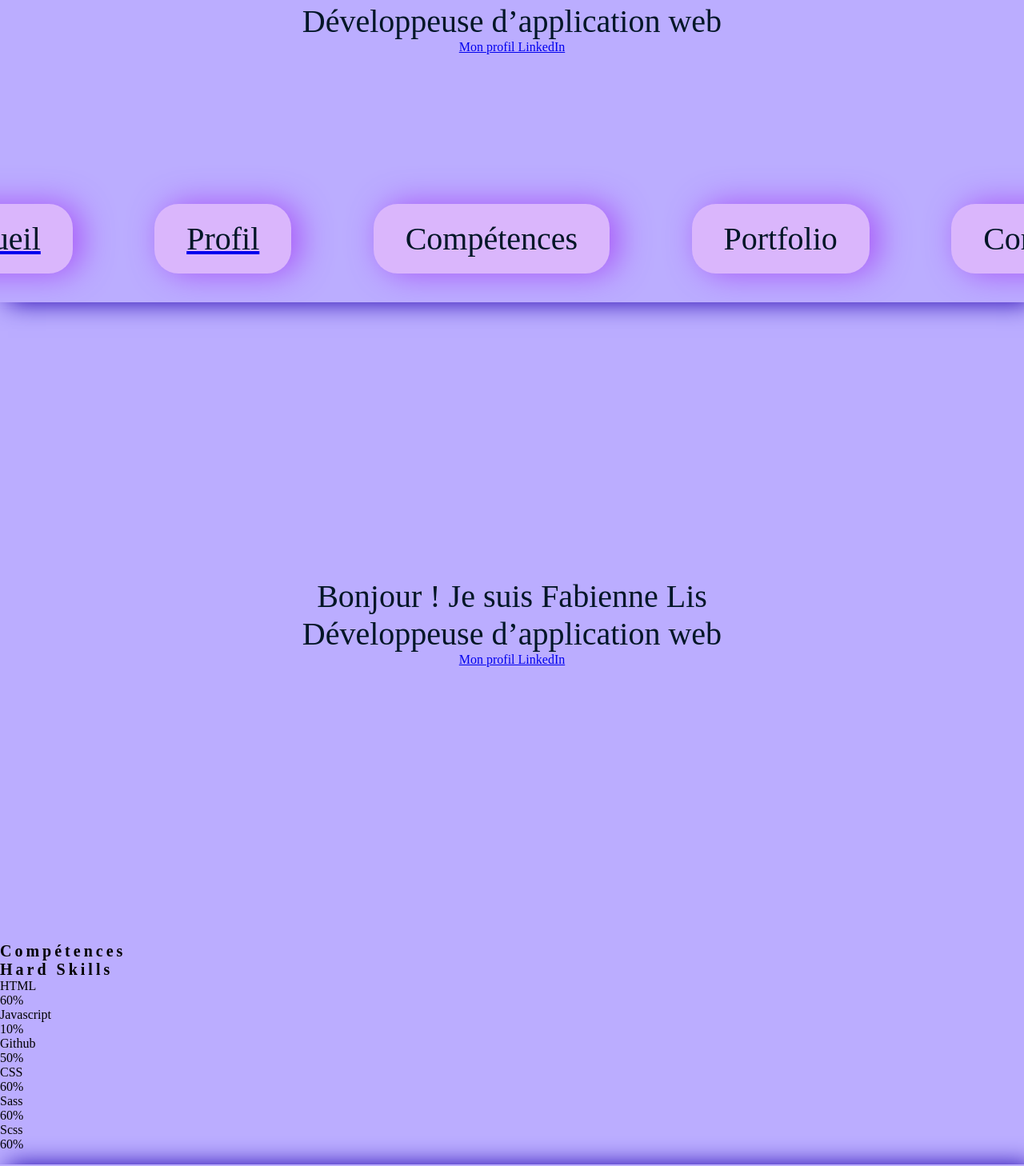
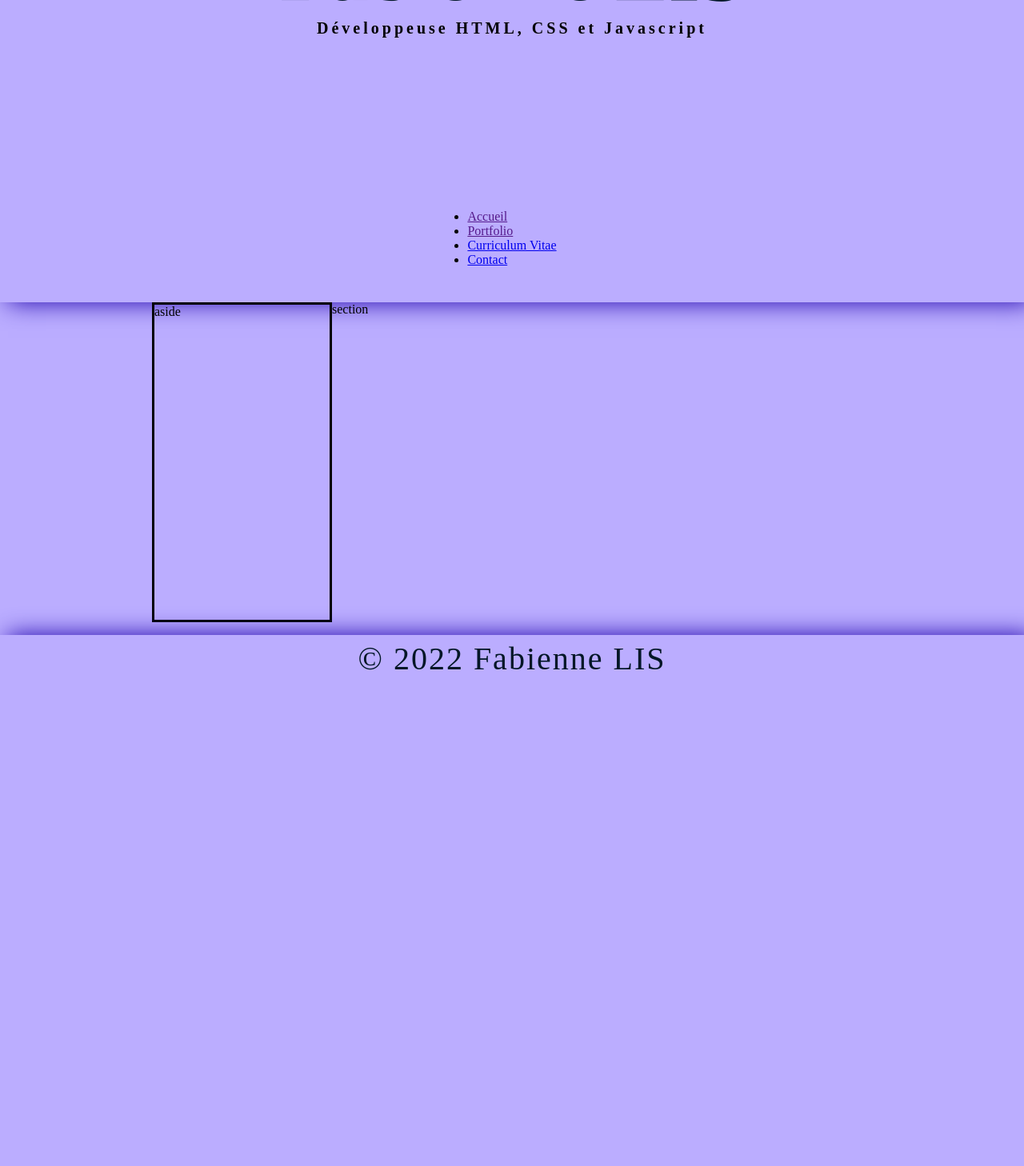
Before and after one commit to FabienneLIS/portfolio, a plain HTML site: page index.html in a window 1280 px wide. Shown: the part 422-1880 px from the top of the page at 80% size. After the commit the page ends 1269 px from the top, so only its background shows below. Drawn offline with nearby package versions, Linux system fonts and the light colour scheme; files that its build step writes are made by us from their sources.

Commit message:
Add files via upload

```diff
--- a/index.html
+++ b/index.html
@@ -5,120 +5,31 @@
     <meta http-equiv="X-UA-Compatible" content="IE=edge">
     <meta name="viewport" content="width=device-width, initial-scale=1.0">
     <title>Portfolio de Fabienne LIS</title>
-    <link rel="stylesheet" href="css-sass/sass/style.css">
+    <link rel="stylesheet" href="css-sass/css/style.css">
 </head>
 <body>
 
+    <header>
+        <h1>Fabienne LIS</h1>
+        <h2>Développeuse HTML, CSS et Javascript</h2>
+    </header>
 
-	<header id="accueil">
-		<h1>Fabienne Lis</h1>
-		<p>Développeuse d’application web</p>
-		<a class="about-a" href="https://www.linkedin.com/in/fabienne-lis-01743720a/">Mon profil LinkedIn</a>
-
-
-	</header>
-
-	<main>
-		<nav>
-			<div>
-				<a href="#accueil"> <p>Accueil</p></a>
-			</div>
-			<div href="#profil">
-				<a href="#profil">
-					<p >Profil</p>
-				</a>
-			</div>
-			<div>
-				<p>Compétences</p>
-			</div>
-			<div>
-				<p>Portfolio</p>
-			</div>
-			<div>
-				<p>Contact</p>
-			</div>
-
-
-
-
-		</nav>
-		<section class="about" id="profil">
-
-
-			<p>Bonjour ! Je suis Fabienne Lis <br/>
-			Développeuse d’application web</p>
-			<a class="about-a" href="https://www.linkedin.com/in/fabienne-lis-01743720a/">Mon profil LinkedIn</a>
-
-		</section>
-
-	<section>
-		<section class="skills">
-
-			<h2>Compétences</h2>
-
-			<h2>Hard Skills</h2>
-
-				<div class="skills-content">
-					  <div class="skills-column">
-						<div class="progress-container">
-							  <span class="progress-badge">HTML</span>
-							  <div class="progress">
-							<div class="progress-bar" style="width: 60%;"></div>
-							<span class="progress-value">60%</span>
-							  </div>
-						  </div>
-						<!-- Fin .progress-container -->
-						  <div class="progress-container">
-							  <span class="progress-badge">Javascript</span>
-							   <div class="progress">
-								<div class="progress-bar" style="width: 10%;"></div>
-								<span class="progress-value">10%</span>
-							   </div>
-						</div>
-						<!-- Fin .progress-container -->
-						<div class="progress-container">
-							  <span class="progress-badge">Github</span>
-							  <div class="progress">
-							<div class="progress-bar" style="width: 50%;"></div>
-							<span class="progress-value">50%</span>
-							  </div>
-						  </div>
-						<!-- Fin .progress-container -->
-
-					  </div>
-					<!-- Fin .skills-column -->
-					  <div class="skills-column">
-						  <div class="progress-container">
-							  <span class="progress-badge">CSS</span>
-							  <div class="progress">
-							<div class="progress-bar" style="width: 60%;"></div>
-							<span class="progress-value">60%</span>
-							  </div>
-						</div>
-						<!-- Fin .progress-container -->
-						<div class="progress-container">
-							  <span class="progress-badge">Sass</span>
-							  <div class="progress">
-							<div class="progress-bar" style="width: 60%;"></div>
-							<span class="progress-value">60%</span>
-							  </div>
-						  </div>
-						<!-- Fin .progress-container -->
-						<div class="progress-container">
-							  <span class="progress-badge">Scss</span>
-							  <div class="progress">
-							<div class="progress-bar" style="width: 60%;"></div>
-							<span class="progress-value">60%</span>
-							  </div>
-						  </div>
-						<!-- Fin .progress-container -->
-					  </div>
-					  <!-- Fin .skills-column -->
-				</div>
-	</section>
-
-	</main>
-
+    <nav>
+       <ul>
+           <li><a href="">Accueil</a></li>
+           <li><a href="">Portfolio</a></li>
+           <li><a href="pages/FabienneLisSite.html">Curriculum Vitae</a></li>
+           <li><a href="mailto:fabienne.lis@gmail.com">Contact</a></li>
+       </ul>
+    </nav>
+    <main class="wrapper">
+        <aside class="wrapper-aside">
+            aside
+        </aside>
+        <section class="wrapper-section">
+            section
+        </section>
+    </main>
     <footer>
        <p>&copy 2022 Fabienne LIS</p>
     </footer>
```
